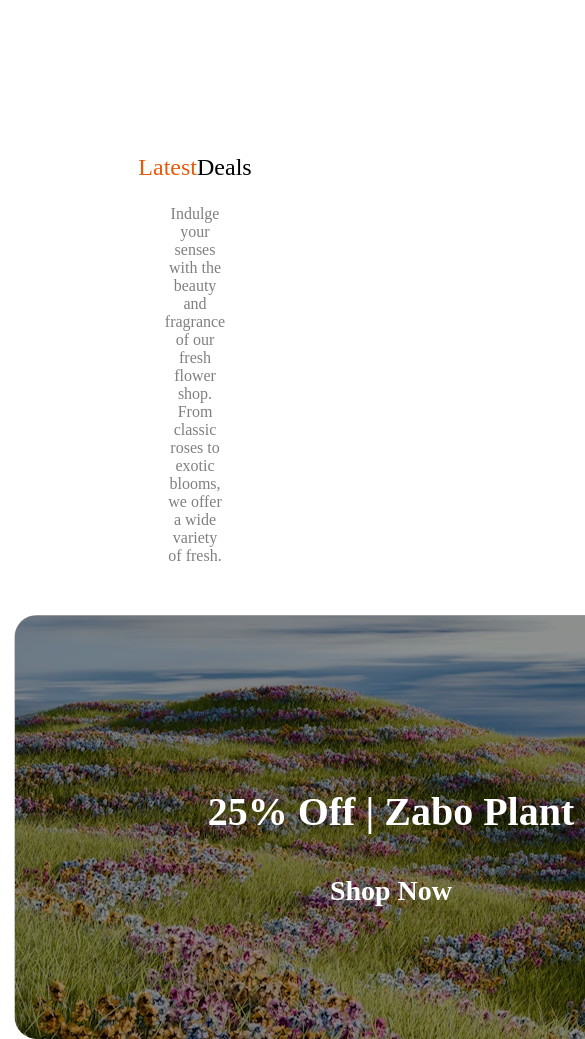
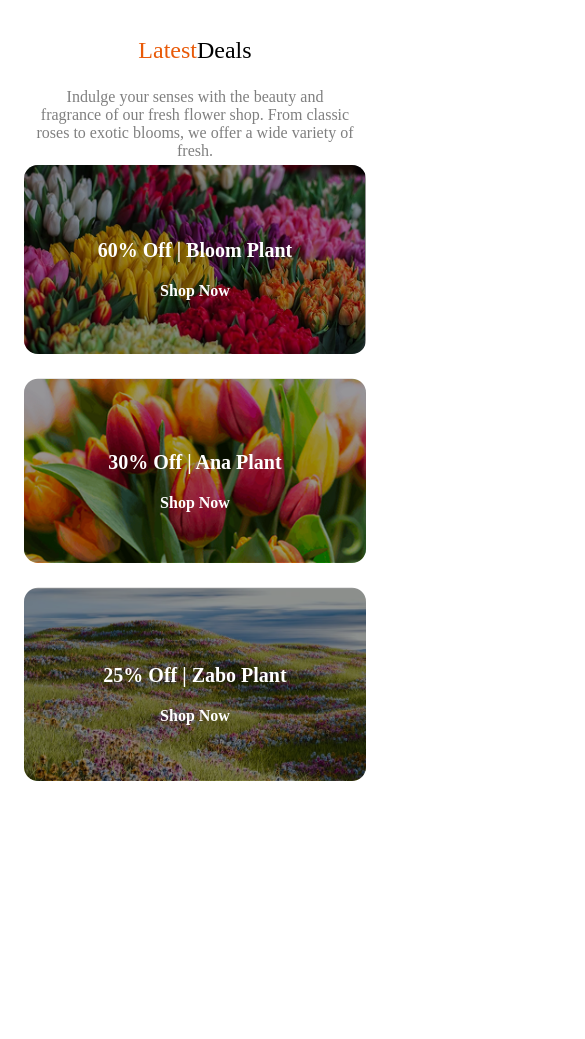
Before and after one commit to mahinwhy/Assign-2, a plain HTML site: page index.html in a window 390 px wide. Shown: the part 3103-4142 px from the top of the page, 585 px wide, since content can reach past the window. After the commit the page ends 3924 px from the top, so only its background shows below. Drawn offline with Linux system fonts and the light colour scheme.

Commit message:
latest deals for mobile done

```diff
--- a/css/style.css
+++ b/css/style.css
@@ -271,7 +271,7 @@ header nav{
     color: white;
     text-align: center;
     font-weight: bold;
-    font-size: 16px;
+    font-size: 20px;
     display: flex;
     flex-direction: column;
     justify-content: center;
@@ -300,6 +300,12 @@ header nav{
     width: 100%;
     border-radius: 22px;
 }
+
+
+
+
+
+
 
 @media screen and (max-width: 576px) {
 
@@ -417,4 +423,50 @@ header nav{
         display: none;
     }
 
+    /* latest deals */
+
+    .deals{
+        margin: 0 16px 40px 16px;
+    }
+
+    .deals_view{
+        margin-top: 5px;
+        gap: 25px;
+        display: grid;
+        grid-template-columns: repeat(1, 1fr);
+    }
+
+    .img_left{
+        gap: 25px;
+        justify-content: center;
+        align-items: center;
+        display: grid;
+        grid-template-columns: repeat(1, 1fr);
+    }
+
+    .img_x1, .img_x2, .img_x3{
+        position: relative;
+        width: 100%;
+        height: auto;
+    }
+
+    .img_x3 img {
+        width: 100%;
+        height: 100%;
+        object-fit: cover;
+        display: block;
+        border-radius: 14px;
+    }
+
+    .x3_link{
+        color: white;
+        font-size: 16px;
+        font-weight: bold;
+    }
+
+    .overlay-text_x3 {
+        font-size: 20px;
+        border-radius: 14px;
+    }
+
 }
```
